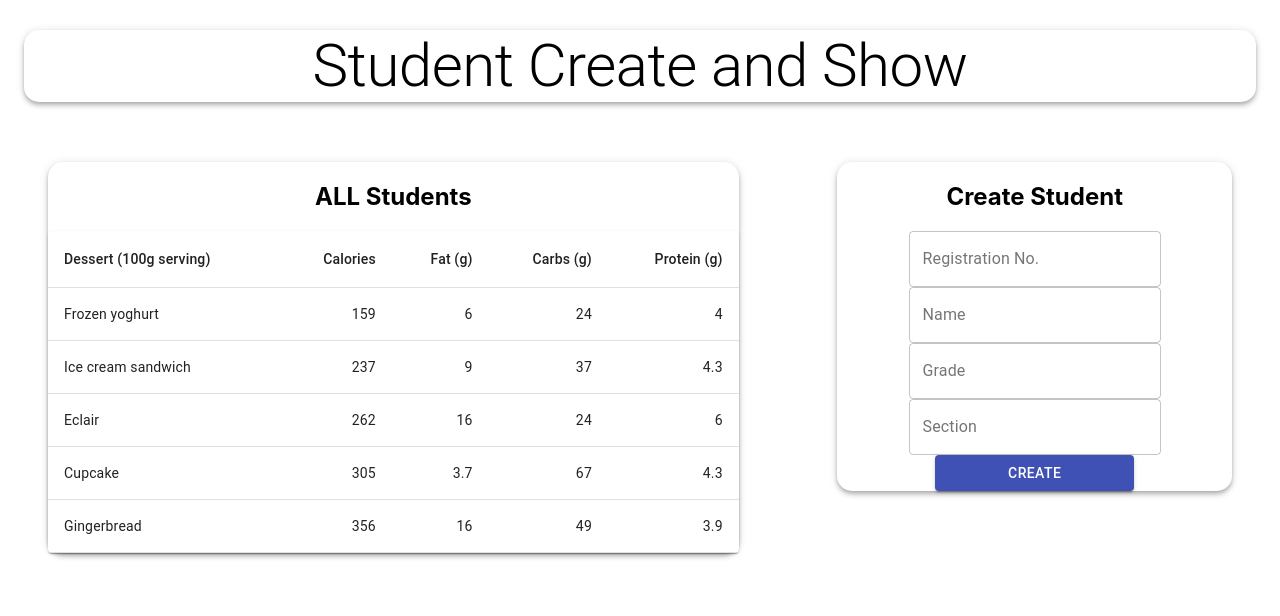
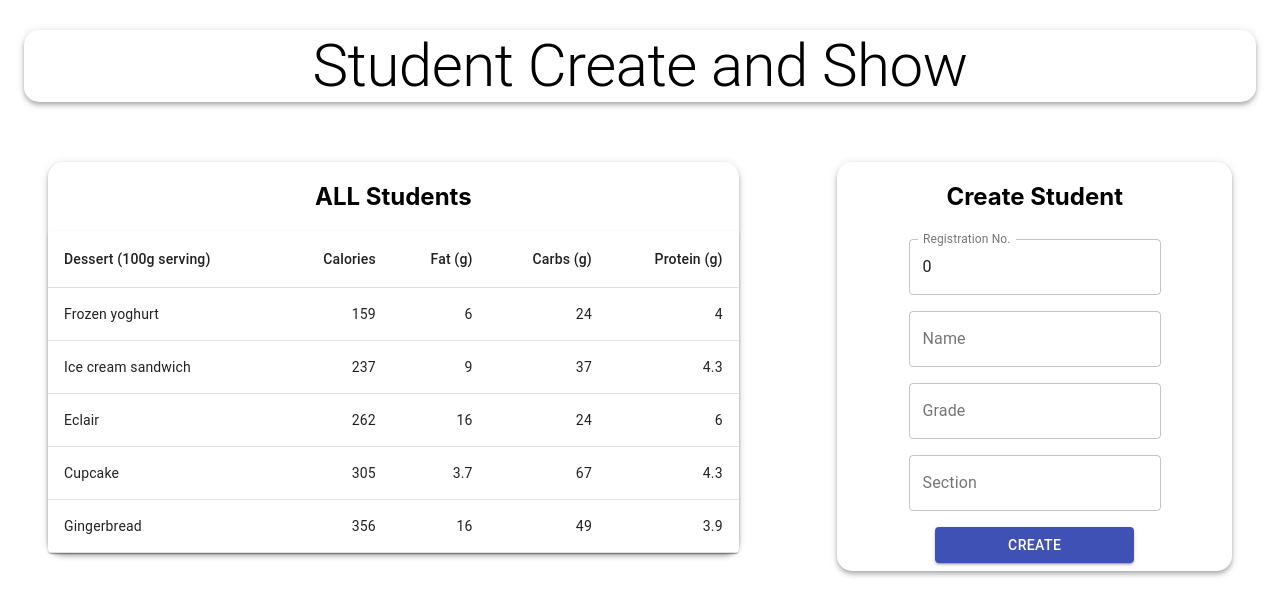
Before and after one commit to prabhnoor23/MERN--school, a React (Create React App) app in the folder client/: page / in a window 1280 px wide. Shown: the top 616 px of the page. Built offline with nearby package versions, Linux system fonts and the light colour scheme.

Commit message:
components 3.3 createStudents

```diff
--- a/client/src/components/createStudent/createStudent.js
+++ b/client/src/components/createStudent/createStudent.js
@@ -1,30 +1,48 @@
 //create students
 
-import * as React from 'react';
+import React, {useState} from 'react';
 import Box from '@material-ui/core/Box';
+
 import TextField from '@material-ui/core/TextField';
 import Button from '@material-ui/core/Button';
-import useStyles from '../../styles.js';
 
-export default function BasicTextFields() {
+import { makeStyles } from '@material-ui/core';
+
+
+const useStyles = makeStyles((theme) => ({
+  root: {
+    '& > *': { margin: theme.spacing(1), width: '25ch', },
+
+  },
+}));
+export default function CreateStudent() {
   const classes = useStyles();
+
+  const [student, setStudent] = React.useState({
+
+    regNo: 0,
+    studentName: '',
+    grade: '',
+    section: ''
+  });
+
   return (
     <> <h2> Create Student </h2>
       <Box
         className={classes.root}
-      component="form"
-      sx={{
-        '& > :not(style)': { m: 1, width: '25ch' },
-      }}
+        // component="form"
+        // sx={{
+        //   '& > :*': { margin: theme.spacing(1), width: '25ch' },
+        // }}
         noValidate
         autoComplete="off"
       >
 
 
-      <TextField id="outlined-basic" label="Registration No." variant="outlined" />
-      <TextField id="outlined-basic" label="Name" variant="outlined" />
-      <TextField id="outlined-basic" label="Grade" variant="outlined" />
-      <TextField id="outlined-basic" label="Section" variant="outlined" />
+        <TextField id="outlined-basic" label="Registration No." variant="outlined" value={student.regNo}/>
+        <TextField id="outlined-basic" label="Name" variant="outlined" value={student.studentName}/>
+        <TextField id="outlined-basic" label="Grade" variant="outlined" value={student.grade}/>
+        <TextField id="outlined-basic" label="Section" variant="outlined" value={student.section}/>
 
         <Button variant="contained" color='primary'>Create</Button>
 
```
Lines whose indentation alone changed are shown as unchanged.
